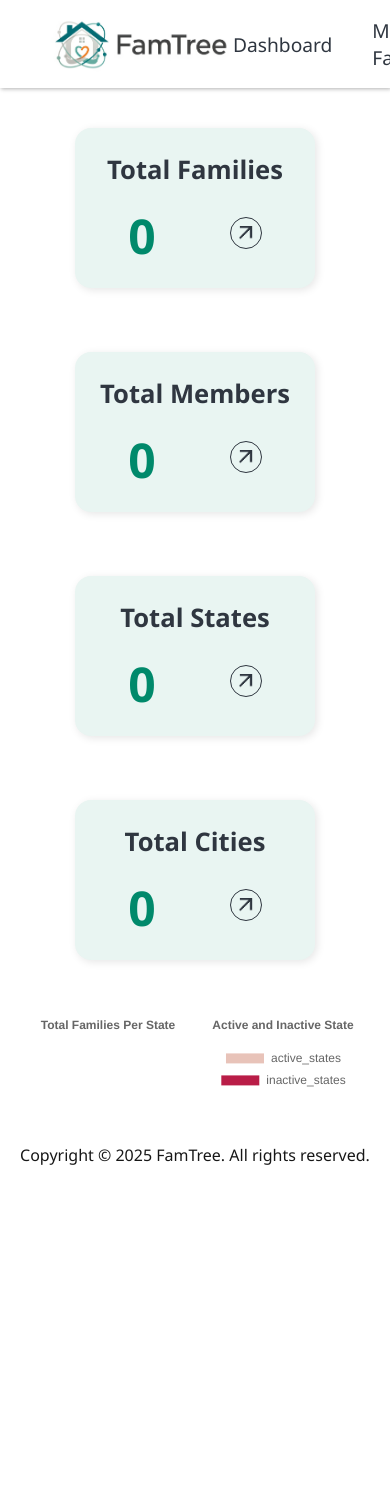
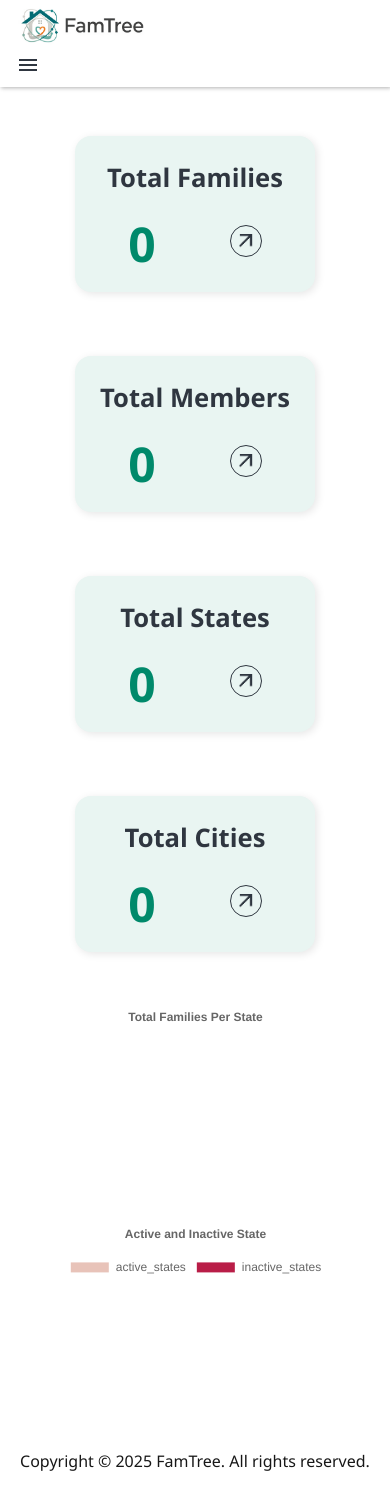
Before and after one commit to purvaphadol/fims, a Django app: page /dashboard/ in a window 390 px wide. Before the commit the page ends 1165 px from the top, so only its background shows below. Run offline with Django 5.2, Linux system fonts and the light colour scheme; the visitor is signed in with stand-in values (Sample User, id 1); data that the repository does not hold is empty.

Commit message:
Navbar CSS done.

```diff
--- a/dashboard/templates/dashboard.html
+++ b/dashboard/templates/dashboard.html
@@ -41,7 +41,7 @@
 <script src="https://cdnjs.cloudflare.com/ajax/libs/Chart.js/2.9.4/Chart.js"></script>
 <script>
     var data = JSON.parse('{{ json_data | safe }}');
-    console.log(data)
+    // console.log(data)
     var xValues = data.map(item => item.state_name);
     var yValues = data.map(item => item.total);
     var barColors = ["#b91d47", "#00aba9","#2b5797", "#e8c3b9", "#1e7145"];
@@ -67,10 +67,10 @@
     var inactive_states = JSON.parse('{{ inactive_states | safe }}');
     var x = ['active_states', 'inactive_states'];
     var y = [active_states, inactive_states];
-    console.log(y)
+    // console.log(y)
     var Colors = ["#e8c3b9", "#b91d47"];
 
-    console.log(active_states);
+    // console.log(active_states);
 
     new Chart("Chart2", {
         type: "doughnut",
--- a/static/css/style.css
+++ b/static/css/style.css
@@ -2,7 +2,7 @@
   margin: 0;
   padding: 0;
   box-sizing: border-box;
-    font-family: 'Segoe UI', Tahoma, Geneva, Verdana, sans-serif;
+  font-family: "Segoe UI", Tahoma, Geneva, Verdana, sans-serif;
 }
 body {
   background-color: #fff;
@@ -15,7 +15,7 @@ body {
   padding: 1rem 3rem;
   background-color: #fff;
   color: white;
-    box-shadow: 1px 1px 4px rgba(0,0,0,0.3);
+  box-shadow: 1px 1px 4px rgba(0, 0, 0, 0.3);
   position: fixed;
   top: 0;
   width: 100%;
@@ -87,7 +87,7 @@ body {
 .dash-section > div {
   padding: 1rem;
   border-radius: 1rem;
-    box-shadow: 2px 2px 8px rgba(0,0,0,0.1);
+  box-shadow: 2px 2px 8px rgba(0, 0, 0, 0.1);
   background-color: #e9f5f2;
   width: 15rem;
   height: 10rem;
@@ -95,7 +95,7 @@ body {
 }
 .dash-section > div:hover {
   transform: translateY(-5px);
-    box-shadow: 4px 6px 15px rgba(0,0,0,0.15);
+  box-shadow: 4px 6px 15px rgba(0, 0, 0, 0.15);
 }
 .dash-section > div > div {
   display: flex;
@@ -186,7 +186,7 @@ table {
   border-radius: 1rem;
   overflow: hidden;
   padding: 0.2rem;
-    box-shadow: 0 8px 12px rgba(0,0,0,0.3);
+  box-shadow: 0 8px 12px rgba(0, 0, 0, 0.3);
   background: #fff;
 }
 thead {
@@ -258,7 +258,7 @@ tbody td img:hover {
   font-size: 1rem;
   align-items: center;
 }
-.family-header  a {
+.family-header a {
   color: #fff;
   text-decoration: none;
   font-size: 1rem;
@@ -275,7 +275,7 @@ tbody td img:hover {
   display: flex;
   justify-content: center;
   align-items: flex-start;
-    gap: 5rem
+  gap: 5rem;
 }
 .familyHeading {
   margin-top: 1.5rem;
@@ -289,7 +289,7 @@ tbody td img:hover {
   border-radius: 1rem;
   padding: 1.5rem;
   margin-bottom: 2rem;
-    box-shadow: 0 4px 12px rgba(0,0,0,0.3);
+  box-shadow: 0 4px 12px rgba(0, 0, 0, 0.3);
 }
 .card h3 {
   color: #00896b;
@@ -324,7 +324,7 @@ tbody td img:hover {
   width: 10rem;
   height: 10rem;
   object-fit: cover;
-    box-shadow: 0 2px 6px rgba(0,0,0,0.2);
+  box-shadow: 0 2px 6px rgba(0, 0, 0, 0.2);
   margin-bottom: 2rem;
 }
 .head-hobby {
@@ -360,7 +360,7 @@ tbody td img:hover {
   width: 10rem;
   height: 10rem;
   object-fit: cover;
-    box-shadow: 0 2px 6px rgba(0,0,0,0.2);
+  box-shadow: 0 2px 6px rgba(0, 0, 0, 0.2);
 }
 
 .form-container {
@@ -381,7 +381,7 @@ tbody td img:hover {
   margin-bottom: 2rem;
   padding-bottom: 2rem;
   border-radius: 1rem;
-    box-shadow: 1px 2px 4px rgba(0,0,0,0.5);
+  box-shadow: 1px 2px 4px rgba(0, 0, 0, 0.5);
   background-color: #f8f9fa;
 }
 form > div {
@@ -438,11 +438,12 @@ textarea {
   margin-bottom: 2rem;
   padding-bottom: 1rem;
   border-radius: 1rem;
-    box-shadow: 1px 2px 4px rgba(0,0,0,0.5);
+  box-shadow: 1px 2px 4px rgba(0, 0, 0, 0.5);
   background-color: #f8f9fa;
 }
 
-#addHobby, #addMember {
+#addHobby,
+#addMember {
   background-color: #00896b;
   color: #fff;
   border: none;
@@ -450,13 +451,14 @@ textarea {
   border-radius: 5px;
   cursor: pointer;
 }
-#addHobby{
+#addHobby {
   margin: 0.5rem 0;
 }
-#addMember{
+#addMember {
   margin: 0.5rem 0;
 }
-.removeHobby, .removeMember {
+.removeHobby,
+.removeMember {
   background-color: #e84118;
   color: #fff;
   border: none;
@@ -465,7 +467,7 @@ textarea {
   cursor: pointer;
   margin-top: 0.4rem;
 }
-.removeHobby{
+.removeHobby {
   margin-bottom: 0.5rem;
 }
 .pagination {
@@ -509,3 +511,84 @@ textarea {
   font-size: 0.7rem;
   display: block;
 }
+.nav__header .nav_menu_btn {
+  display: none;
+}
+
+@media (max-width: 768px) {
+  .nav__header .nav_menu_btn {
+    display: block;
+    margin-top: 0.5rem;
+  }
+  .navbar  {
+    /* margin-bottom: 5rem; */
+    flex-direction: column;
+    align-items: flex-start;
+    padding: 0.3rem 1rem;
+  }
+  .nav-list {
+    display: none;
+    flex-direction: column;
+    gap: 1rem;
+    width: 100%;
+  }
+  .active {
+    display: flex;
+    flex-direction: column;
+    align-items: flex-start;
+  }
+  .dash-section {
+    margin-top: 5rem;
+  }
+  .chart-section {
+    flex-direction: column;
+    gap: 2rem;
+  }
+  .chart {
+    width: 95%;
+  }
+  .family-list,
+  .state-list {
+    max-width: 95%;
+    padding: 1rem;
+  }
+  .search-bar {
+    width: 100%;
+  }
+  table {
+    font-size: 0.7rem;
+  }
+  .family-section {
+    flex-direction: column;
+    gap: 2rem;
+    padding: 1rem;
+  }
+  table th,
+  table tbody td {
+    padding: 0.5rem;
+    font-size: 0.8rem;
+  }
+}
+
+@media (max-width: 480px) {
+  body {
+    padding-top: 3.5rem;
+  }
+  .logo img {
+    height: 2.5rem;
+  }
+  .loginBtn,
+  .logoutBtn {
+    font-size: 0.9rem;
+    padding: 0.4rem 0.8rem;
+  }
+  h1,
+  h2 {
+    font-size: 1.2rem;
+  }
+  .dash-section > div {
+    height: auto;
+    padding: 1rem;
+  }
+
+}
--- a/static/js/formValidation.js
+++ b/static/js/formValidation.js
@@ -73,6 +73,10 @@ function setErrorMsg(input, errorMsg) {
       inputField = inputField.parentElement;
     }
   }
+  inputField.scrollIntoView({
+    behavior: 'smooth',
+    block: 'center'
+  });
   if (!inputField) return;
   const span = inputField.querySelector("span.errorMsg");
   if (!span) return;
--- a/static/js/updateForm.js
+++ b/static/js/updateForm.js
@@ -78,6 +78,10 @@ function setErrorMsg(input, errorMsg) {
       inputField = inputField.parentElement;
     }
   }
+  inputField.scrollIntoView({
+    behavior: 'smooth',
+    block: 'center'
+  });
   if (!inputField) return;
   const span = inputField.querySelector("span.errorMsg");
   if (!span) return;
--- a/templates/main.html
+++ b/templates/main.html
@@ -11,9 +11,17 @@
 
 <body>
     <nav class="navbar">
-        <div class="logo">
+        <div class="nav__header">
+            <div class="logo">
+                <img src="{% static 'images/logo.png' %}" alt="Logo">
+            </div>
+            <div class="nav_menu_btn" id="menu-btn">
+                <img src="{% static 'images/menu.png' %}" alt="Menu" onclick="toggleMenu()">
+            </div>
+        </div>
+        <!-- <div class="logo">
             <img src="{% static 'images/logo.png' %}" alt="Logo">
-        </div>
+        </div> -->
         <div class="nav-list">
             <a href="{% url 'dashboard' %}">Dashboard</a>
             <a href="{% url 'family_list' %}">Manage Families</a>
@@ -31,5 +39,13 @@
         </div>
     </footer>
 </body>
+<script>
+    function toggleMenu()
+    {
+        const nav = document.querySelector(".nav-list");
+        console.log(nav)
+        nav.classList.toggle('active');
 
+    }
+</script>
 </html>
```
Also changed, not shown: dashboard/templates/update_family.html (+6 -1 lines), static/css/index.css (+77 -0 lines), static/images/menu.png (added), static/pictures/abhi_7sOeuCM.jpeg (added), static/pictures/abhi_ab1UsGy.jpeg (added), static/pictures/jasprit_Qwdp1og.jpeg (added), static/pictures/sanjana_MIGwc9F.jpeg (added), static/pictures/virat_8bZfgQb.jpeg (added). Lines whose indentation alone changed are shown as unchanged.
